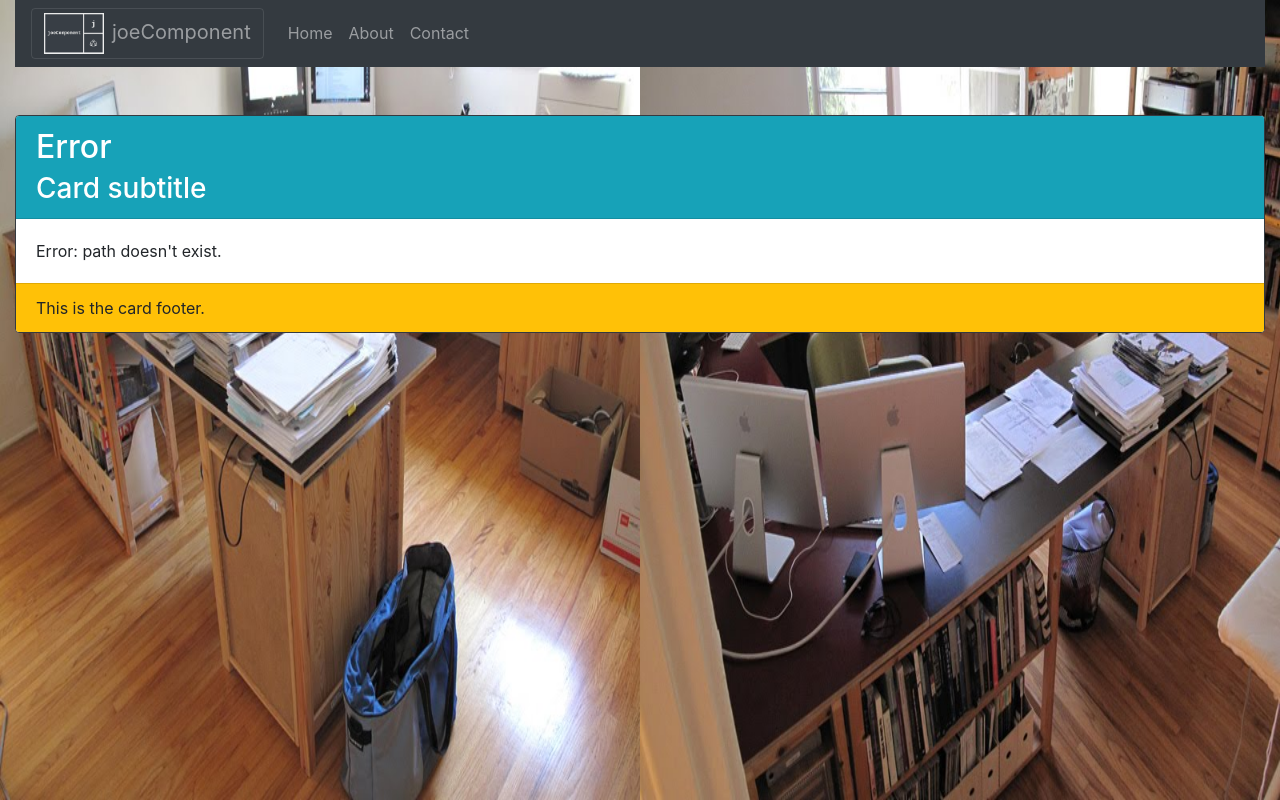
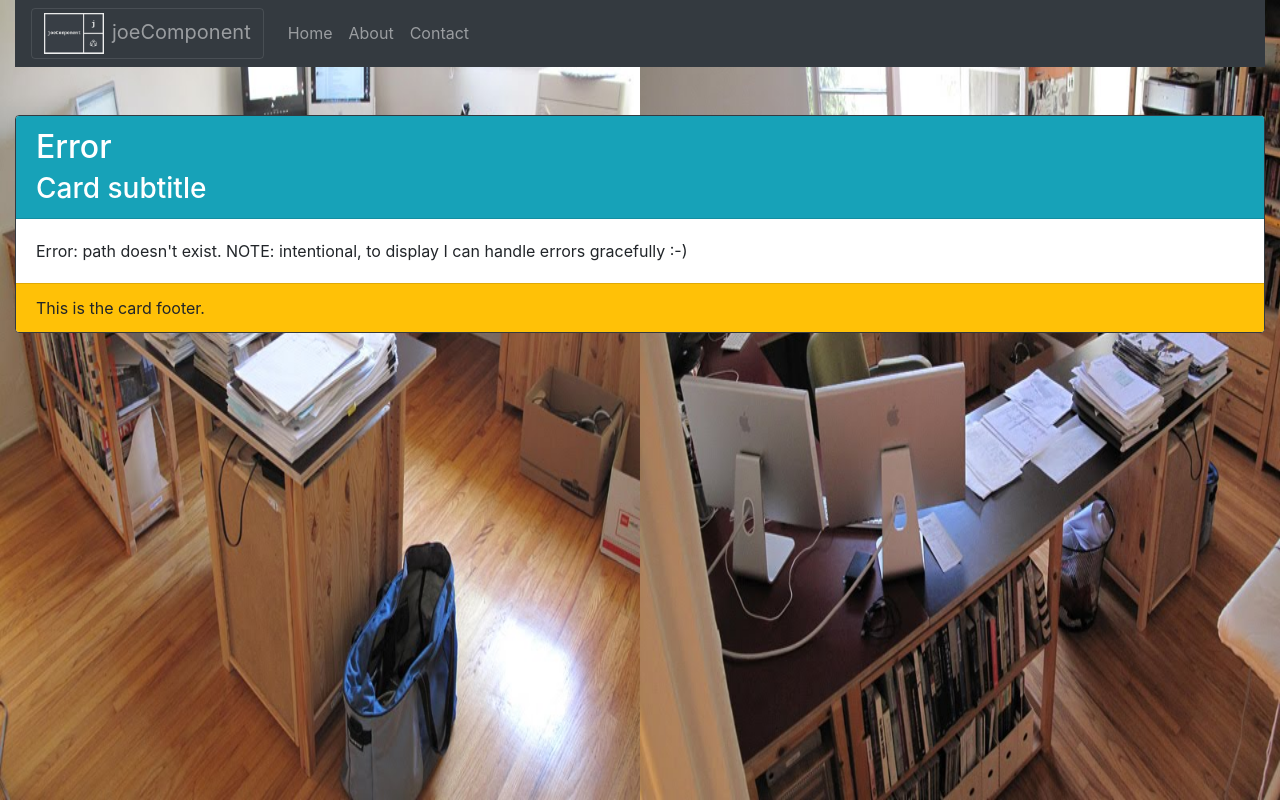
Before and after one commit to joeComponent/developer, a React (Create React App) app: page / in a window 1280 px wide. Built offline with nearby package versions, Linux system fonts and the light colour scheme.

Commit message:
Err message

```diff
--- a/src/components/Error.js
+++ b/src/components/Error.js
@@ -11,7 +11,7 @@ const Error = () => {
 				</div>
 				<div id="form3Div">
 					<div className="card-body">
-                        Error: path doesn't exist.
+                        Error: path doesn't exist.  NOTE: intentional, to display I can handle errors gracefully :-)
 					</div>
 					<div className="card-footer bg-warning container-fluid">
 						This is the card footer.
```
